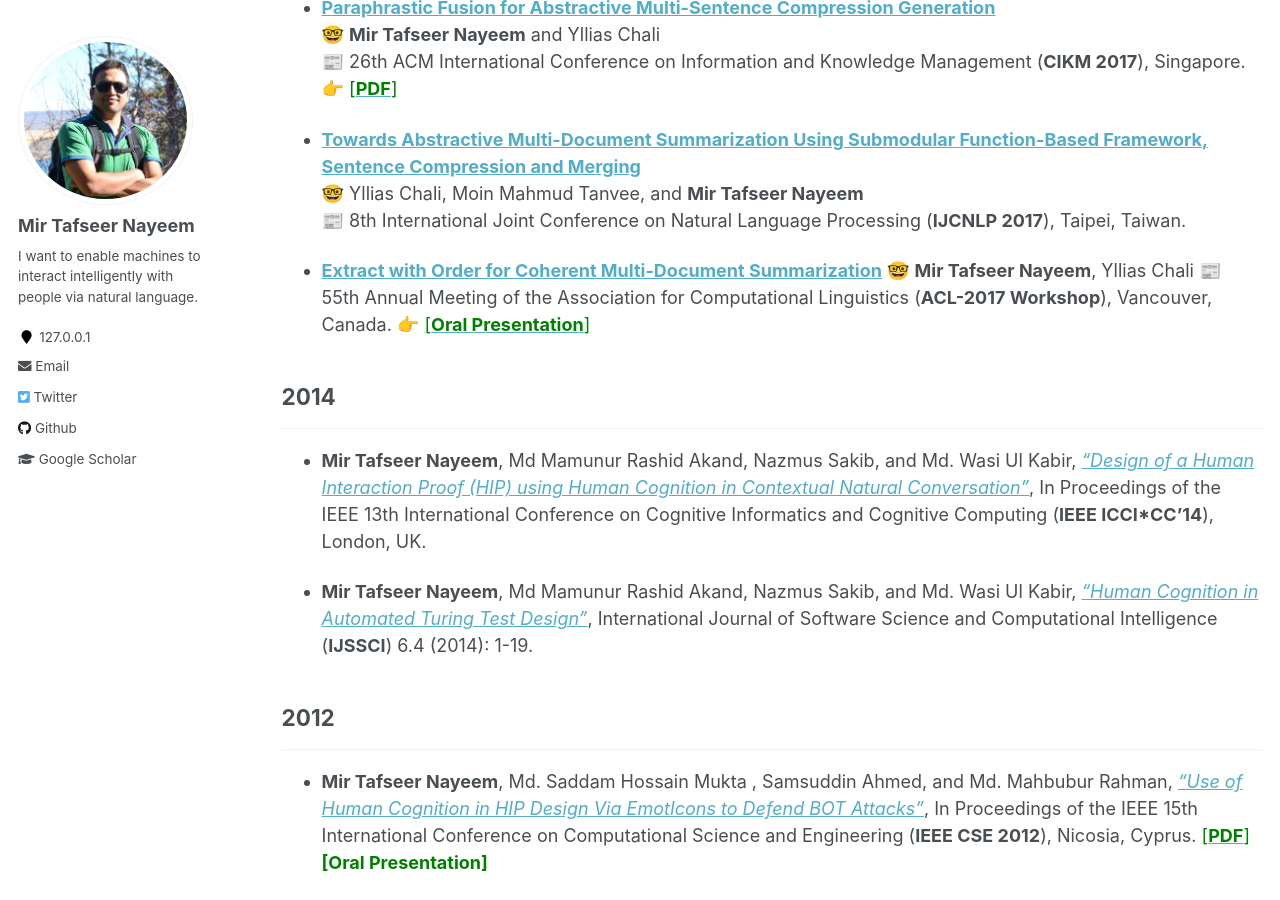
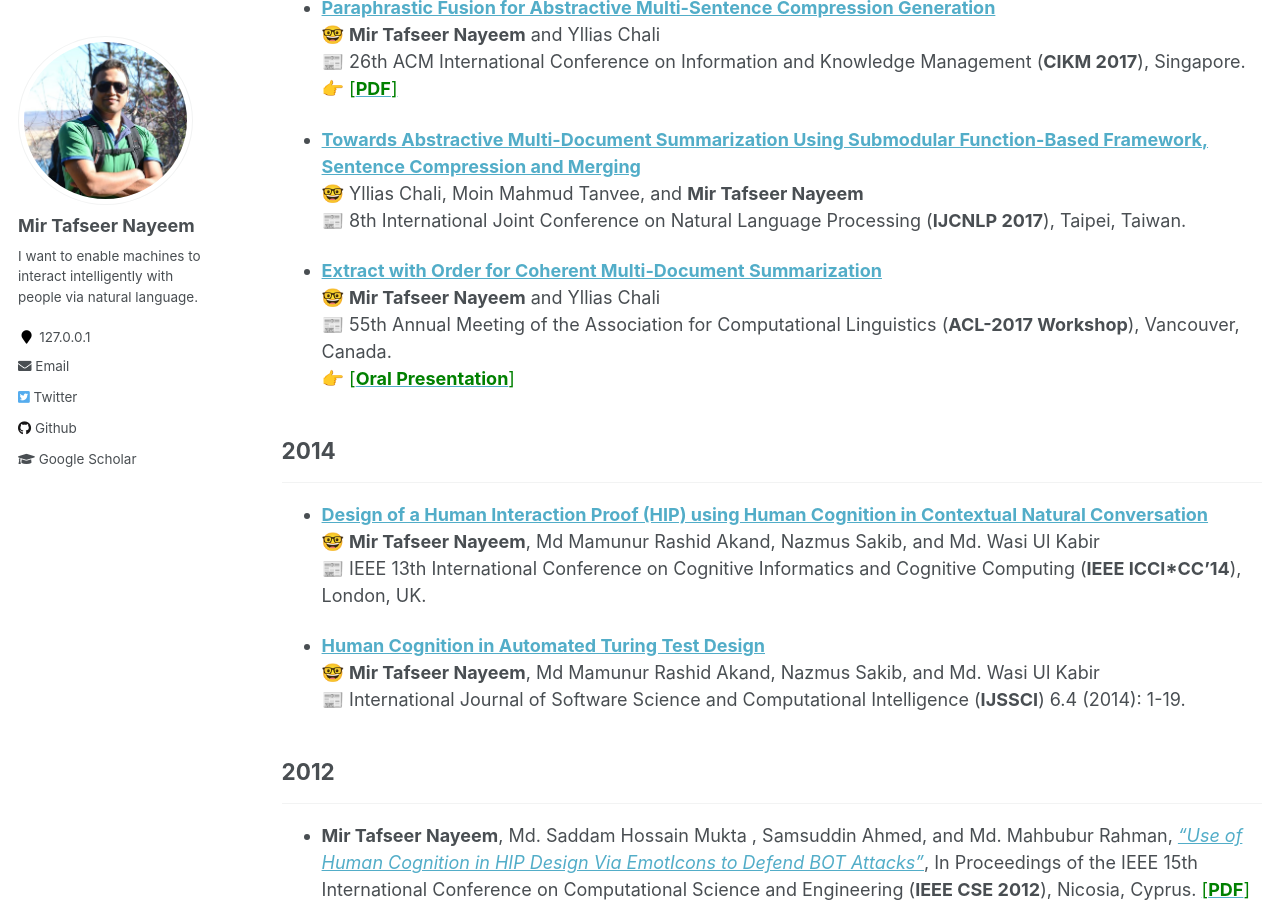
Before and after one commit to sujan-sarker/sujan-sarker.github.io, a Jekyll site: the page built from _pages/publications.md, in a window 1280 px wide and 900 px high, scrolled down 1405 px. Built offline with Jekyll 4.4.1, drawn with Linux system fonts in a browser that asks for light colours.

Commit message:
Update publications.md

```diff
--- a/_pages/publications.md
+++ b/_pages/publications.md
@@ -58,17 +58,21 @@ author_profile: true
 🤓 Yllias Chali, Moin Mahmud Tanvee, and **Mir Tafseer Nayeem** <br/>
 📰 8th International Joint Conference on Natural Language Processing (**IJCNLP 2017**), Taipei, Taiwan.
 
-* [**Extract with Order for Coherent Multi-Document Summarization**](http://www.aclweb.org/anthology/W17-2407)
-🤓 **Mir Tafseer Nayeem**, Yllias Chali
-📰 55th Annual Meeting of the Association for Computational Linguistics (**ACL-2017 Workshop**), Vancouver, Canada.
+* [**Extract with Order for Coherent Multi-Document Summarization**](http://www.aclweb.org/anthology/W17-2407) <br/>
+🤓 **Mir Tafseer Nayeem** and Yllias Chali <br/>
+📰 55th Annual Meeting of the Association for Computational Linguistics (**ACL-2017 Workshop**), Vancouver, Canada. <br/>
 👉 [<span style ="color:Green"> [**Oral Presentation**] </span>](https://tafseer-nayeem.github.io/files/ACL_Workshop_2017_Presentation.pdf)
 
 
 ## 2014
 -----------
-*  **Mir Tafseer Nayeem**, Md Mamunur Rashid Akand, Nazmus Sakib, and Md. Wasi Ul Kabir, [*“Design of a Human Interaction Proof (HIP) using Human Cognition in Contextual Natural Conversation”*](https://ieeexplore.ieee.org/document/6921454/), In Proceedings of the IEEE 13th International Conference on Cognitive Informatics and Cognitive Computing (**IEEE ICCI*CC’14**), London, UK.
+* [**Design of a Human Interaction Proof (HIP) using Human Cognition in Contextual Natural Conversation**](https://ieeexplore.ieee.org/document/6921454/) <br/>
+🤓 **Mir Tafseer Nayeem**, Md Mamunur Rashid Akand, Nazmus Sakib, and Md. Wasi Ul Kabir <br/>
+📰 IEEE 13th International Conference on Cognitive Informatics and Cognitive Computing (**IEEE ICCI*CC’14**), London, UK.
 
-*  **Mir Tafseer Nayeem**, Md Mamunur Rashid Akand, Nazmus Sakib, and Md. Wasi Ul Kabir, [*“Human Cognition in Automated Turing Test Design”*](https://dl.acm.org/citation.cfm?id=2807119), International Journal of Software Science and Computational Intelligence (**IJSSCI**) 6.4 (2014): 1-19.
+* [**Human Cognition in Automated Turing Test Design**](https://dl.acm.org/citation.cfm?id=2807119) <br/>
+🤓 **Mir Tafseer Nayeem**, Md Mamunur Rashid Akand, Nazmus Sakib, and Md. Wasi Ul Kabir <br/>
+📰 International Journal of Software Science and Computational Intelligence (**IJSSCI**) 6.4 (2014): 1-19.
 
 
 ## 2012
```
